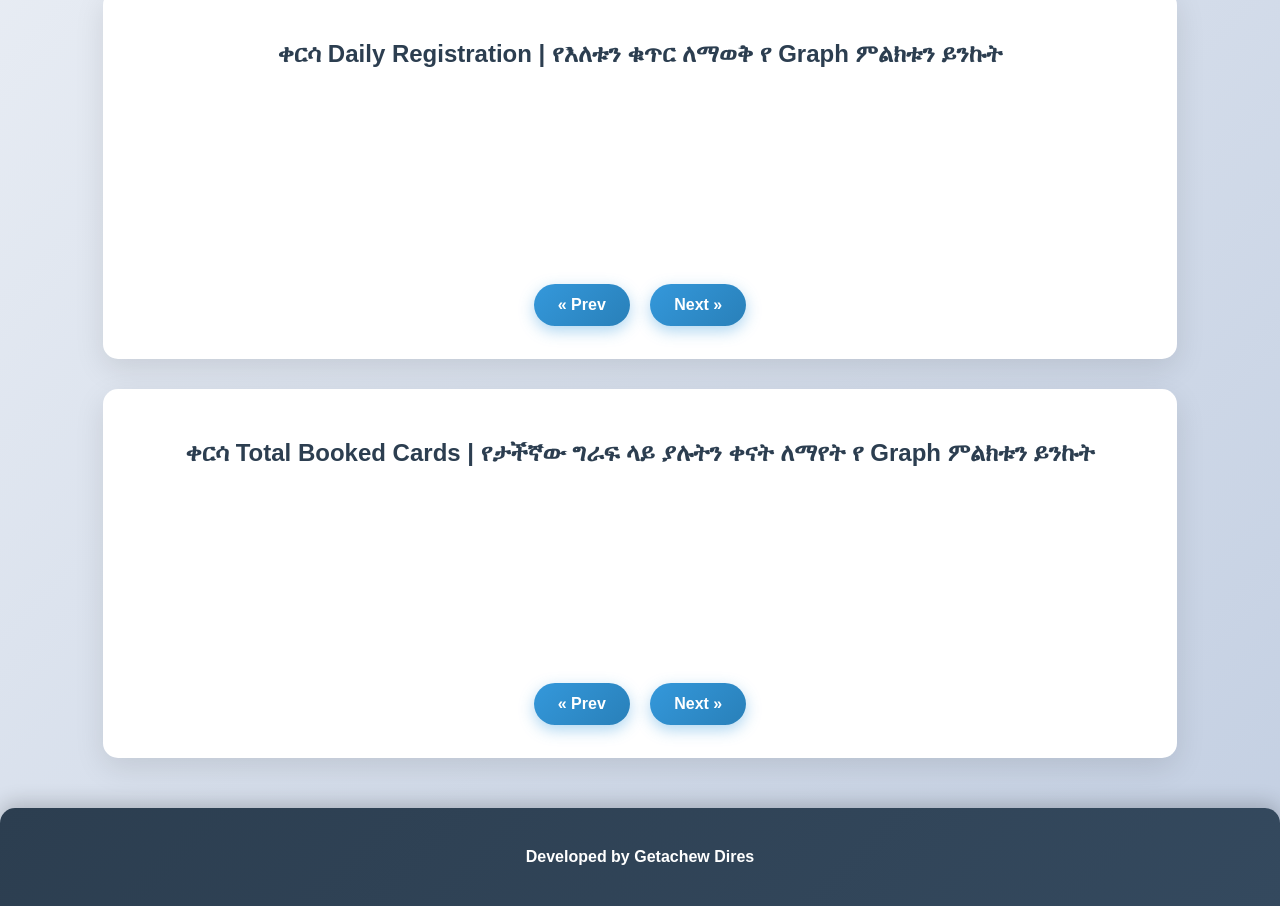
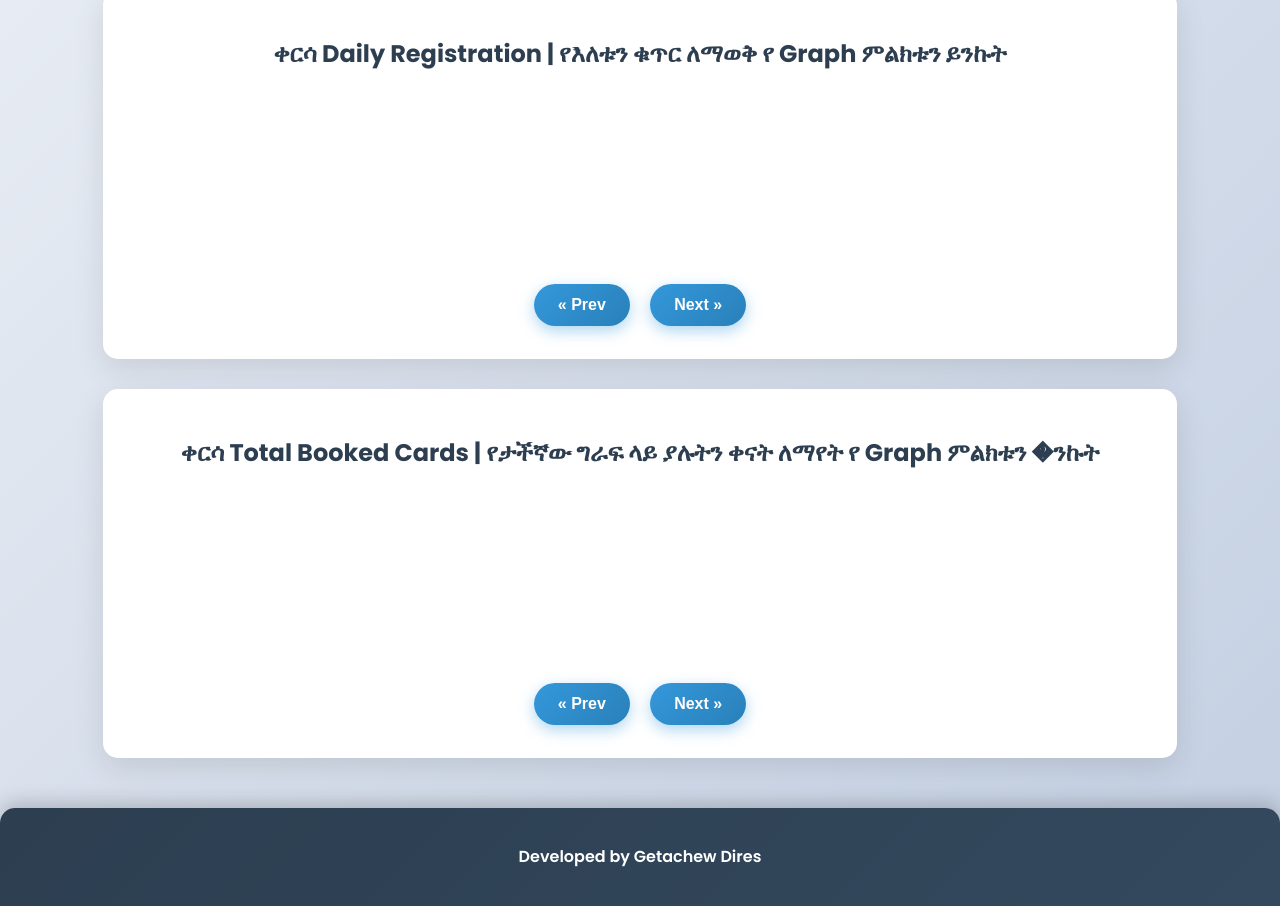
Before and after one commit to kersa-national-id-daily-report/registration_reports, a plain HTML site: page index.html in a window 1280 px wide. Shown: the part 865-1771 px from the top of the page. Drawn offline with nearby package versions, Linux system fonts and the light colour scheme.

Commit message:
Update index.html

```diff
--- a/index.html
+++ b/index.html
@@ -5,6 +5,7 @@
     <meta name="viewport" content="width=device-width, initial-scale=1.0">
     <title>ቀርሳ Station - National ID Registration Report</title>
     <link rel="stylesheet" href="style.css">
+    <link href="https://fonts.googleapis.com/css2?family=Poppins:wght@400;600;700&display=swap" rel="stylesheet">
     <script src="https://cdn.jsdelivr.net/npm/chart.js"></script>
     <script src="script.js" defer></script>
 </head>
@@ -86,7 +87,7 @@
 
     <!-- Total Booked Graph Section -->
     <div class="chart-container">
-        <h2>ቀርሳ Total Booked Cards | የታችኛው ግራፍ ላይ ያሉትን ቀናት ለማየት የ Graph ምልክቱን ይንኩት</h2>
+        <h2>ቀርሳ Total Booked Cards | የታችኛው ግራፍ ላይ ያሉትን ቀናት ለማየት የ Graph ምልክቱን �ንኩት</h2>
         <canvas id="bookedChart"></canvas>
         <div class="pagination">
             <button id="prevBooked">« Prev</button>
```
